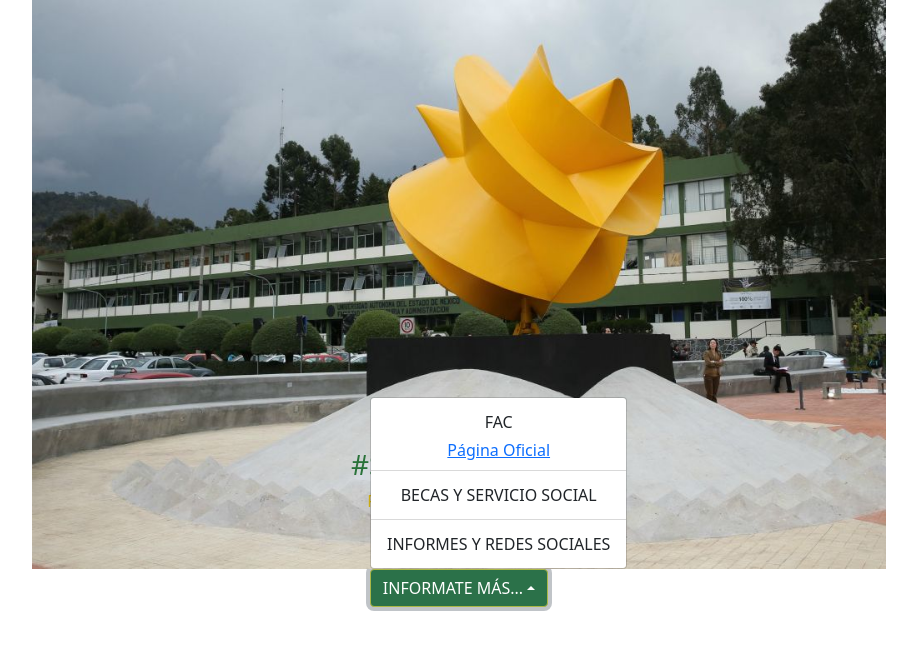
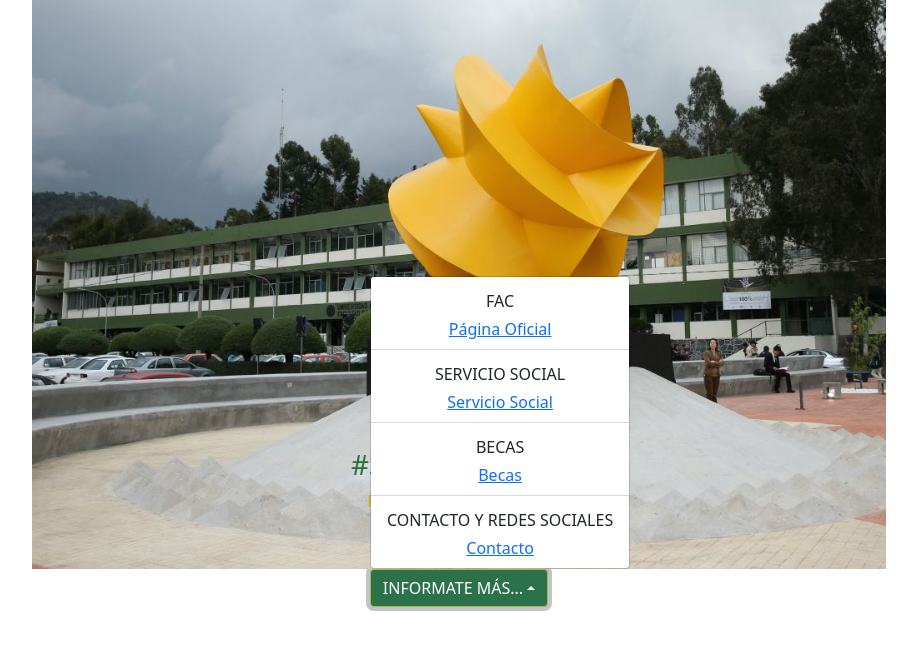
Before and after one commit to xoo0ch/demo, a React (Create React App) app: page / in a window 1280 px wide. Both pictures are taken after a click on the button "INFORMATE MÁS...". Shown: the top 650 px of the page, without its empty margins (181-1098 px from the left). Built offline with nearby package versions, Linux system fonts and the light colour scheme.

Commit message:
:recycle: refactorizacion de App.js

```diff
--- a/src/App.js
+++ b/src/App.js
@@ -1,21 +1,22 @@
 import './App.css';
 import CarouselContainer from './Component/CarouselContainer';
+import Fca from './Component/Fca';
 import React, { useState } from 'react';
 import { Dropdown, DropdownToggle, DropdownMenu, DropdownItem } from 'reactstrap';
+import { BrowserRouter as Router, Switch, Route, Link } from 'react-router-dom';
+
 
 function App() {
   const [dropdown, setDropdown] = useState(false);
 
-    const abrirCerrarDropdown=()=>{
+  const abrirCerrarDropdown = () => {
     setDropdown(!dropdown);
   }
-    const accionPrueba=()=>{
-      alert(<a  href="http://www.fca.uaemex.mx/">Página Oficial</a> );
-    }
-  return (
-    <div className="App">
+  // const accionPrueba = () => {
+  //   alert(<a href="http://www.fca.uaemex.mx/">Página Oficial</a>);
+  // }
 
-      <CarouselContainer/>
+  const boton = (
     <Dropdown isOpen={dropdown} toggle={abrirCerrarDropdown} direction="up" >
             <DropdownToggle caret className="botonDropdown">
 
@@ -23,16 +24,29 @@ function App() {
       </DropdownToggle>
 
             <DropdownMenu>
-        <DropdownItem onClick={()=>accionPrueba()}><center>FAC</center></DropdownItem> <center> <a  href="http://www.fca.uaemex.mx/">Página Oficial</a> </center>
-        <DropdownItem divider/>
-        <DropdownItem><center>BECAS Y SERVICIO SOCIAL</center></DropdownItem>
-        <DropdownItem divider/>
-        <DropdownItem><center>INFORMES Y REDES SOCIALES</center></DropdownItem>
+              <DropdownItem ><center>FAC</center></DropdownItem> <center> <Link to={"/fca"}>Página Oficial</Link></center>
+              <DropdownItem divider />
+              <DropdownItem><center>SERVICIO SOCIAL</center></DropdownItem> <center> <a href="http://sev.uaemex.mx/index.php/servicios/servicio-social">Servicio Social</a> </center>
+              <DropdownItem divider />
+              <DropdownItem><center>BECAS</center></DropdownItem> <center><a href="https://sibecas.uaemex.mx/">Becas</a></center>
+              <DropdownItem divider />
+              <DropdownItem><center>CONTACTO Y REDES SOCIALES</center></DropdownItem> <center> <a href="https://www.uaemex.mx/mi-universidad/directorio-telef%C3%B3nico.html">Contacto</a> </center>
 
             </DropdownMenu>
           </Dropdown>
+  )
+  return (
+    <Router>
+      <Switch>
+        <div className="App">
 
+          <Route exact path="/" component={CarouselContainer} />
+          <Route path="/fca" component={Fca} />
+
+          { boton }
         </div>
+      </Switch>
+    </Router>
   );
 }
 
```
Lines whose indentation alone changed are shown as unchanged.
